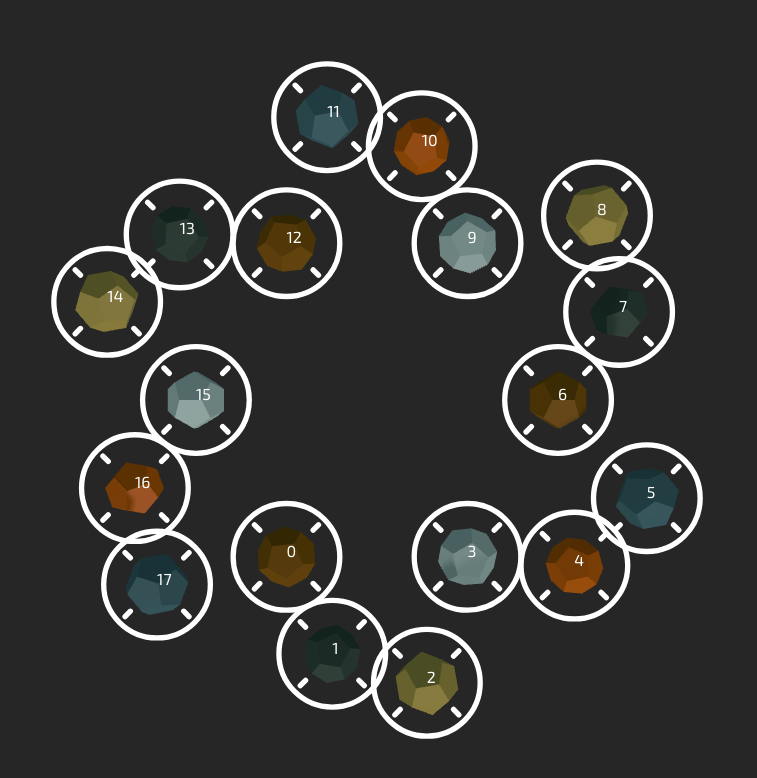
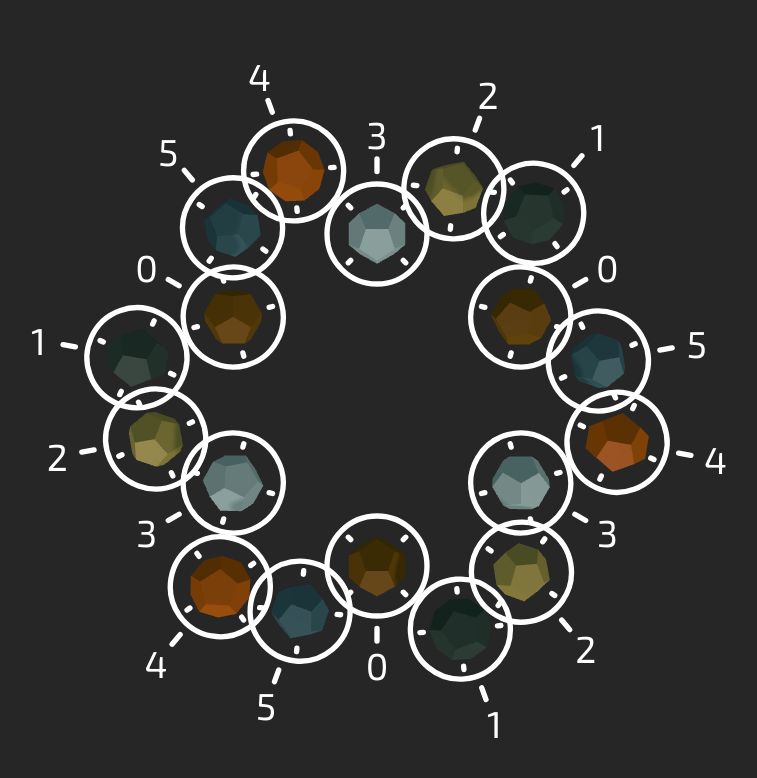
Before and after one commit to AdmiralPotato/2d_overlay_on_3d, a plain HTML site: page index.html in a window 1280 px wide. Shown: the whole page, without its empty margins (263-1020 px from the left). Drawn offline with nearby package versions, Linux system fonts and the light colour scheme; animation ran at ten frames a second.

Commit message:
Make those 2D elements DANCE!

```diff
--- a/2d_overlay_3d.js
+++ b/2d_overlay_3d.js
@@ -42,6 +42,8 @@ renderer.shadowMap.type = THREE.PCFSoftShadowMap
 let width
 let height
 let square
+let center = new THREE.Vector2()
+const deg = Math.PI / 180
 const resize = () => {
   const clientWidth = canvas.clientWidth
   const clientHeight = canvas.clientHeight
@@ -58,7 +60,7 @@ const resize = () => {
     // this ensures that I always have a 90deg square in the center of both landscape and portrait viewports
     camera.fov = (
       aspect >= 1 ? desiredMinimumFov : 2 * Math.atan(Math.tan(desiredMinimumFov / 2) / aspect)
-    ) / (Math.PI / 180)
+    ) / deg
     camera.aspect = aspect
     camera.updateProjectionMatrix()
     renderer.setPixelRatio(dpr)
@@ -68,14 +70,18 @@ const resize = () => {
       false
     )
     svg.setAttribute('viewBox', `0 0 ${width} ${height}`)
+    center.set(width / 2, height / 2)
     reziseDefs()
   }
 }
 
+let go = true
 const loop = (time) => {
-  requestAnimationFrame(loop)
-  resize()
-  animate(time)
+  if (go) {
+    requestAnimationFrame(loop)
+    resize()
+    animate(time)
+  }
 }
 const start = () => {
   requestAnimationFrame(loop)
@@ -86,10 +92,10 @@ const getScreenXY = (object) => {
   vector.setFromMatrixPosition(object.matrixWorld)
   vector.project(camera);
 
-  return {
-    x: (1 - (( vector.x + 1 ) * 0.5)) * width,
-    y: ((( vector.y + 1 ) * 0.5)) * height
-  }
+  return new THREE.Vector2(
+    (1 - (( vector.x + 1 ) * 0.5)) * width,
+    ((( vector.y + 1 ) * 0.5)) * height
+  )
 }
 
 // now to get creative
@@ -98,6 +104,8 @@ const defs = document.createElementNS(xmlns, 'defs')
 const overlayDef = document.createElementNS(xmlns, 'g')
 const circle = document.createElementNS(xmlns, 'circle')
 const line = document.createElementNS(xmlns, 'path')
+const miscLines = document.createElementNS(xmlns, 'path')
+miscLines.setAttributeNS(null, 'class', 'stroke')
 overlayDef.setAttributeNS(null, 'id', 'overlay')
 circle.setAttributeNS(null, 'class', 'stroke')
 line.setAttributeNS(null, 'class', 'stroke')
@@ -106,11 +114,13 @@ overlayDef.appendChild(line)
 defs.appendChild(overlayDef)
 svg.appendChild(defs)
 
+let circleRadius
 const reziseDefs = () => {
   const strokeWidth = '' + (square / 150)
-  const lsa = (square / 25)
-  const lsb = (square / 30)
-  circle.setAttributeNS(null, 'r', '' + (square / 15))
+  circleRadius = square / 16
+  const lsa = circleRadius * 0.575
+  const lsb = circleRadius * 0.525
+  circle.setAttributeNS(null, 'r', circleRadius)
   circle.setAttributeNS(null, 'stroke-width', strokeWidth)
   line.setAttributeNS(null, 'stroke-width', strokeWidth)
   line.setAttributeNS(null, 'd', `
@@ -119,9 +129,10 @@ const reziseDefs = () => {
     M-${lsa},${lsa} L-${lsb},${lsb}Z
     M${lsa},${lsa} L${lsb},${lsb}Z
   `)
+  miscLines.setAttributeNS(null, 'stroke-width', strokeWidth)
 }
 
-const centerGeo = new THREE.DodecahedronGeometry(0.25, 0)
+const geometry = new THREE.DodecahedronGeometry(0.25, 0)
 const palette = ["#D4E6E0", "#EE720A", "#557E86", "#9E650F", "#475B4F", "#D8B85B"]
 const mats = [
   new THREE.MeshStandardMaterial({color: palette[0], metalness: 0.1, roughness: 0.5}),
@@ -134,22 +145,25 @@ const mats = [
 
 const completeSets = 3
 let objects = []
+svg.appendChild(miscLines)
 for (let i = 0; i < mats.length * completeSets; i++) {
   const pivotA = new THREE.Group()
   const pivotB = new THREE.Group()
-  const center = new THREE.Mesh(centerGeo, mats[i % mats.length])
+  const shape = new THREE.Mesh(geometry, mats[i % mats.length])
   const overlay = document.createElementNS(xmlns, 'g')
   const use = document.createElementNS(xmlns, 'use')
   const text = document.createElementNS(xmlns, 'text')
-  pivotA.position.y = 2
-  center.position.y = 0.5
-  center.castShadow = center.receiveShadow = true
-  pivotA.add(center)
+  pivotA.position.x = 1.75
+  shape.position.x = 0.375
+  shape.castShadow = shape.receiveShadow = true
+  pivotA.add(shape)
   pivotB.add(pivotA)
   group.add(pivotB)
   use.setAttributeNS(xlinkns, 'xlink:href', '#overlay')
   text.setAttributeNS(null, 'class', 'text')
-  text.textContent = i
+  text.setAttributeNS(null, 'text-anchor', 'middle')
+  text.setAttributeNS(null, 'alignment-baseline', 'central')
+  text.textContent = i % mats.length
   overlay.appendChild(use)
   overlay.appendChild(text)
   svg.appendChild(overlay)
@@ -157,13 +171,22 @@ for (let i = 0; i < mats.length * completeSets; i++) {
   objects.push({
     pivotA,
     pivotB,
-    center,
+    shape,
+    use,
+    text,
     overlay
   })
 }
 
 const loopDuration = 4
 const tau = Math.PI * 2
+const diff = new THREE.Vector2()
+const pointA = new THREE.Vector2()
+const pointB = new THREE.Vector2()
+const pointC = new THREE.Vector2()
+const rotatedRadius = new THREE.Vector2()
+const circleRadiusVector = new THREE.Vector2()
+const emptyVector = new THREE.Vector2(0, 0,)
 const animate = (time) => {
   const phase = time / 1000 / loopDuration / completeSets
   const objectFrac = 1 / objects.length
@@ -171,15 +194,31 @@ const animate = (time) => {
   objects.forEach((object, index) => {
     const frac = index * objectFrac
     object.pivotB.rotation.z = (phase + frac) * tau
-    object.pivotA.rotation.x = (phase + frac) * tau * 6
-    object.center.rotation.x = (phase + frac) * tau * 4
+    object.pivotA.rotation.y = (phase + frac) * tau * 6
+    object.shape.rotation.y = (phase + frac) * tau * 4
   })
   renderer.render(scene, camera)
   // 2D loop needs to be run after the 3D render so all matrices are "baked"
+  const lineInstructions = []
+  circleRadiusVector.set(circleRadius, 0)
   objects.forEach((object) => {
-    const position = getScreenXY(object.center)
+    const position = getScreenXY(object.shape)
+    diff.copy(position).sub(center)
+    const angle = diff.angle()
+    rotatedRadius.copy(circleRadiusVector).rotateAround(emptyVector, angle)
+    pointA.copy(rotatedRadius).multiplyScalar(1.250).add(diff).add(center)
+    pointB.copy(rotatedRadius).multiplyScalar(1.500).add(diff).add(center)
+    pointC.copy(rotatedRadius).multiplyScalar(2.000)
+    lineInstructions.push(
+      `M${pointA.x},${pointA.y} L${pointB.x},${pointB.y}Z`,
+    )
+    object.use.setAttributeNS(null, 'transform', `rotate(${-(angle / deg) * 2})`)
     object.overlay.setAttributeNS(null, 'transform', `translate(${position.x}, ${position.y})`)
+    object.text.setAttributeNS(null, 'x', pointC.x)
+    object.text.setAttributeNS(null, 'y', pointC.y)
+    object.text.style.setProperty('font-size', '' + (circleRadius * 0.75))
   })
+  miscLines.setAttributeNS(null, 'd', lineInstructions.join(' '))
 }
 
 start()
--- a/styles.css
+++ b/styles.css
@@ -58,5 +58,4 @@ svg {
 .text{
     stroke: none;
     fill: #fff;
-    text-archor: middle;
 }
```
